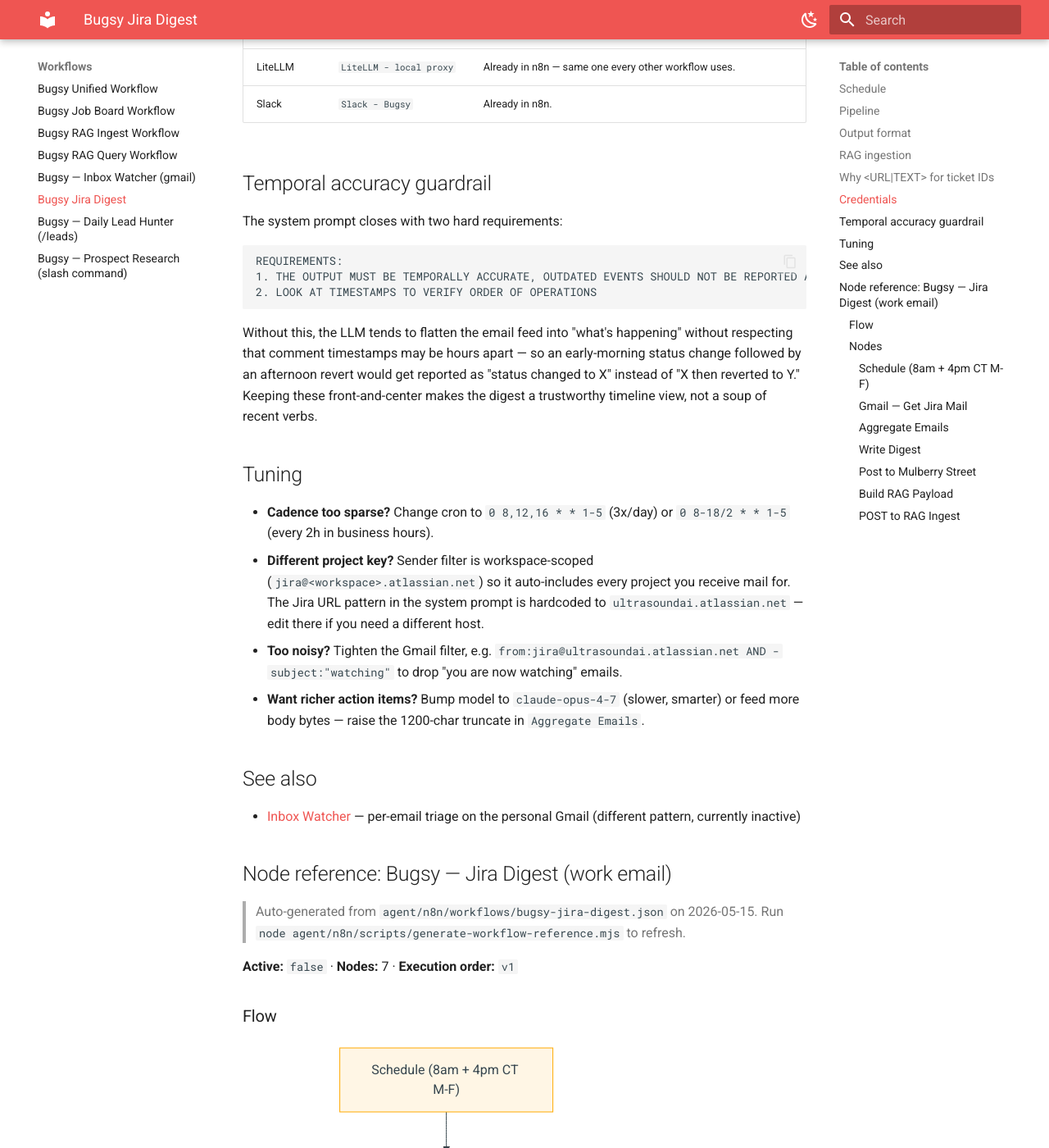
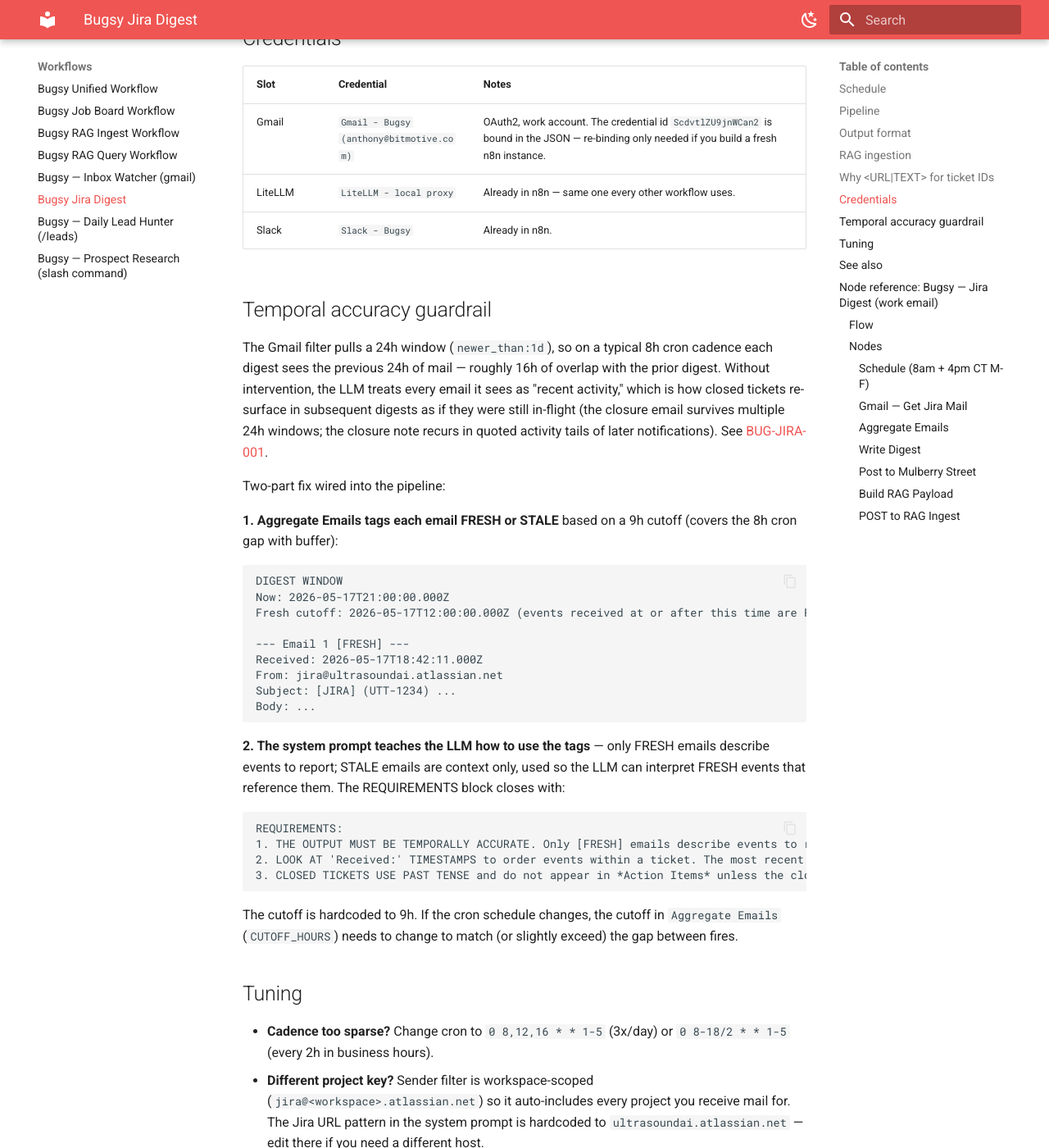
Before and after one commit to anthonycoffey/_agent, an MkDocs documentation site: the page built from docs/workflows/bugsy-jira-digest.md, in a window 1280 px wide and 1400 px high, scrolled down 2675 px. Shown: the whole window at 82% size. Built offline with MkDocs 1.6.1 and Material for MkDocs 9.7.7, drawn with Linux system fonts in a browser that asks for light colours; some of the changed text lies outside the part shown.

Commit message:
fix(jira-digest): tag emails FRESH/STALE and surface internalDate to stop reporting closed tickets as current
Aggregate Emails now computes a 9h cutoff at execution start and tags each
email [FRESH] (received at or after cutoff) or [STALE] (older). Each block
includes a Received: ISO timestamp extracted via a fallback chain that tries
j.internalDate, then j.date, then scans the headers array. When no timestamp
can be extracted the email still surfaces as FRESH but renders Received:
unknown so the LLM can flag the missing signal.

Write Digest's system prompt now teaches the model that [STALE] emails are
context only, not events to report; [FRESH] events drive the Summary and
Action Items; closed tickets use past tense and stay out of Action Items
unless the closure itself demands attention.

Verified with a manual digest trigger 2026-05-17: the digest correctly
past-tensed closed tickets, kept them out of Action Items, and the fallback
chain pulled real timestamps for emails the prior version reported as
unknown.

Closes BUG-JIRA-001.

````diff
--- a/docs/workflows/bugsy-jira-digest.md
+++ b/docs/workflows/bugsy-jira-digest.md
@@ -10,7 +10,7 @@ n8n_workflows: [bugsy-jira-digest]
 
 ## Schedule
 
-Cron `0 8,16 * * 1-5` in `America/Chicago` — **8:00 AM and 4:00 PM CT, Mon–Fri**. No state in Postgres; each run queries `newer_than:1d` so there's intentional overlap between runs (the LLM is told to dedupe).
+Cron `0 8,16 * * 1-5` in `America/Chicago` — **8:00 AM and 4:00 PM CT, Mon–Fri**. No state in Postgres; each run queries `newer_than:1d` so there's intentional overlap between runs. **Aggregate Emails** tags each email FRESH or STALE based on a 9h cutoff so the LLM reports only current-window activity and uses older mail as context — see [Temporal accuracy guardrail](#temporal-accuracy-guardrail).
 
 ## Pipeline
 
@@ -25,8 +25,8 @@ flowchart LR
 ```
 
 - **Gmail — Get Jira Mail** uses Gmail search `from:jira@ultrasoundai.atlassian.net newer_than:1d`. `alwaysOutputData: true` so the downstream chain runs even on empty inboxes.
-- **Aggregate Emails** strips HTML, truncates each body to 1200 chars, and folds all messages into one big text block with `--- Email N ---` separators. Outputs `{ count, emails }`. Returns `(no Jira mail in the window)` when the inbox is empty so the LLM can produce a quiet-shift one-liner.
-- **Write Digest** is a single-shot LLM call against `claude-sonnet-4-6` via LiteLLM. System prompt enforces persona (sparing, max two flourishes), output structure (`*Summary*` + `*Action Items*`), and the strict link-format rule for ticket IDs.
+- **Aggregate Emails** strips HTML, truncates each body to 1200 chars, and folds all messages into one big text block with `--- Email N [FRESH|STALE] ---` separators. Tags each email **FRESH** (received at or after `now - 9h`) or **STALE** (older) and surfaces its Gmail `internalDate` as a `Received:` ISO timestamp so the LLM has explicit temporal signal. Prepends a `DIGEST WINDOW` header with the current time and the freshness cutoff. Outputs `{ count, emails, cutoff, now }`. Returns `(no Jira mail in the window)` when the inbox is empty so the LLM can produce a quiet-shift one-liner. See [Temporal accuracy guardrail](#temporal-accuracy-guardrail) for the rationale.
+- **Write Digest** is a single-shot LLM call against `claude-sonnet-4-6` via LiteLLM. System prompt enforces persona (sparing, max two flourishes), output structure (`*Summary*` + `*Action Items*`), the strict link-format rule for ticket IDs, and the FRESH/STALE rule (only FRESH events get reported; STALE emails are context only).
 - **Post to Mulberry Street** sends the result to channel `C0AV83XUSTU` with `unfurl_links: false` and `unfurl_media: false` so the linkified ticket IDs don't blow up the message with Atlassian previews.
 - **Build RAG Payload** (parallel branch) wraps the digest body in YAML frontmatter and builds the `/rag-ingest` request body. See [RAG ingestion](#rag-ingestion) below.
 - **POST to RAG Ingest** fires the request at `https://n8n.coffey.codes/webhook/rag-ingest` with `onError: continueRegularOutput` so a RAG failure can't break the Slack branch (which runs concurrently off the same `Write Digest` output).
@@ -81,15 +81,34 @@ Slack mrkdwn link syntax is `<URL|display>`. When display text is supplied (not
 
 ## Temporal accuracy guardrail
 
-The system prompt closes with two hard requirements:
+The Gmail filter pulls a 24h window (`newer_than:1d`), so on a typical 8h cron cadence each digest sees the previous 24h of mail — roughly 16h of overlap with the prior digest. Without intervention, the LLM treats every email it sees as "recent activity," which is how closed tickets re-surface in subsequent digests as if they were still in-flight (the closure email survives multiple 24h windows; the closure note recurs in quoted activity tails of later notifications). See [BUG-JIRA-001](../specs/active/BUG-JIRA-001-digest-reports-completed-tickets-as-current.md).
+
+Two-part fix wired into the pipeline:
+
+**1. Aggregate Emails tags each email FRESH or STALE** based on a 9h cutoff (covers the 8h cron gap with buffer):
+
+```
+DIGEST WINDOW
+Now: 2026-05-17T21:00:00.000Z
+Fresh cutoff: 2026-05-17T12:00:00.000Z (events received at or after this time are FRESH; earlier events are STALE)
+
+--- Email 1 [FRESH] ---
+Received: 2026-05-17T18:42:11.000Z
+From: jira@ultrasoundai.atlassian.net
+Subject: [JIRA] (UTT-1234) ...
+Body: ...
+```
+
+**2. The system prompt teaches the LLM how to use the tags** — only FRESH emails describe events to report; STALE emails are context only, used so the LLM can interpret FRESH events that reference them. The REQUIREMENTS block closes with:
 
 ```
 REQUIREMENTS:
-1. THE OUTPUT MUST BE TEMPORALLY ACCURATE, OUTDATED EVENTS SHOULD NOT BE REPORTED AS CURRENT.
-2. LOOK AT TIMESTAMPS TO VERIFY ORDER OF OPERATIONS
+1. THE OUTPUT MUST BE TEMPORALLY ACCURATE. Only [FRESH] emails describe events to report; [STALE] emails are context only. Never report a [STALE]-only event as current activity.
+2. LOOK AT 'Received:' TIMESTAMPS to order events within a ticket. The most recent [FRESH] event wins when describing current state.
+3. CLOSED TICKETS USE PAST TENSE and do not appear in *Action Items* unless the closure itself requires the boss's attention.
 ```
 
-Without this, the LLM tends to flatten the email feed into "what's happening" without respecting that comment timestamps may be hours apart — so an early-morning status change followed by an afternoon revert would get reported as "status changed to X" instead of "X then reverted to Y." Keeping these front-and-center makes the digest a trustworthy timeline view, not a soup of recent verbs.
+The cutoff is hardcoded to 9h. If the cron schedule changes, the cutoff in `Aggregate Emails` (`CUTOFF_HOURS`) needs to change to match (or slightly exceed) the gap between fires.
 
 ## Tuning
 
@@ -106,7 +125,7 @@ Without this, the LLM tends to flatten the email feed into "what's happening" wi
 
 ## Node reference: Bugsy — Jira Digest (work email)
 
-> Auto-generated from `agent/n8n/workflows/bugsy-jira-digest.json` on 2026-05-15. Run `node agent/n8n/scripts/generate-workflow-reference.mjs` to refresh.
+> Auto-generated from `agent/n8n/workflows/bugsy-jira-digest.json` on 2026-05-18. Run `node agent/n8n/scripts/generate-workflow-reference.mjs` to refresh.
 
 **Active:** `false` · **Nodes:** 7 · **Execution order:** `v1`
 
@@ -151,6 +170,15 @@ flowchart TD
 ```javascript
 const emails = $('Gmail — Get Jira Mail').all();
 
+// Digest window: the LLM should treat events within the last 9h as FRESH
+// (covers both the 8h gap between cron fires and a small buffer).
+// Older events are STALE — context from previous digests, not current activity.
+// We keep the 24h Gmail filter to avoid dropping emails on missed runs;
+// the FRESH/STALE tagging lets the LLM decide what to report.
+const now = new Date();
+const CUTOFF_HOURS = 9;
+const cutoff = new Date(now.getTime() - CUTOFF_HOURS * 3600 * 1000);
+
 // Strip HTML so the LLM gets clean text instead of markup
 const stripHtml = (s) => String(s || '')
   .replace(/<style[\s\S]*?<\/style>/gi, ' ')
@@ -163,20 +191,26 @@ const stripHtml = (s) => String(s || '')
   .replace(/\s+/g, ' ')
   .trim();
 
+const header = `DIGEST WINDOW\nNow: ${now.toISOString()}\nFresh cutoff: ${cutoff.toISOString()} (events received at or after this time are FRESH; earlier events are STALE)\n`;
+
 if (!emails.length || (emails.length === 1 && !emails[0].json?.id)) {
-  return [{ json: { count: 0, emails: '(no Jira mail in the window)' } }];
+  return [{ json: { count: 0, emails: header + '\n(no Jira mail in the window)', cutoff: cutoff.toISOString(), now: now.toISOString() } }];
 }
 
 const lines = emails.map((it, i) => {
   const j = it.json || {};
+  const internalMs = j.internalDate ? parseInt(j.internalDate, 10) : null;
+  const received = internalMs ? new Date(internalMs).toISOString() : '?';
+  const isFresh = internalMs ? (internalMs >= cutoff.getTime()) : true;
+  const tag = isFresh ? 'FRESH' : 'STALE';
   const from = (j.from && j.from.text) ? j.from.text : (j.from || j.From || '?');
   const subject = j.subject || j.Subject || '?';
   const snippet = j.snippet || '';
   const body = stripHtml(j.text || j.html || '').substring(0, 1200);
-  return `--- Email ${i + 1} ---\nFrom: ${from}\nSubject: ${subject}\nSnippet: ${snippet}\nBody: ${body}`;
+  return `--- Email ${i + 1} [${tag}] ---\nReceived: ${received}\nFrom: ${from}\nSubject: ${subject}\nSnippet: ${snippet}\nBody: ${body}`;
 }).join('\n\n');
 
-return [{ json: { count: emails.length, emails: lines } }];
+return [{ json: { count: emails.length, emails: header + '\n' + lines, cutoff: cutoff.toISOString(), now: now.toISOString() } }];
 ```
 
 #### Write Digest
@@ -203,6 +237,14 @@ Concrete things the boss has to DO. One bullet per item starting with •. Cover
 - threads where someone is waiting on his input
 - work that obviously needs a ticket but doesn't have one — suggest creating, label '(no ticket yet)'
 
+TEMPORAL CONTEXT — read this CAREFULLY:
+- The input starts with a 'DIGEST WINDOW' block that gives the current time and the 'Fresh cutoff' time. Use these as ground truth.
+- Each email is tagged [FRESH] or [STALE] in its header. [FRESH] = received at or after the cutoff (this digest's window). [STALE] = received earlier (already covered in a prior digest, or unrelated to this window).
+- Each email also has an explicit 'Received:' ISO timestamp — use it when ordering events for one ticket.
+- ONLY [FRESH] emails describe activity to report. [STALE] emails are CONTEXT — they exist so you can interpret [FRESH] events that reference them (e.g. 'the ticket Bob closed yesterday was reopened today'). Do NOT include a [STALE]-only event in *Summary* or *Action Items*.
+- Inside any email body, Jira often quotes prior comments and historical activity. The 'Received:' timestamp applies to the EMAIL, not to the events quoted inside it. If a body mentions a status change that you've already seen in a [STALE] email, treat it as old context, not new activity.
+- A ticket whose most recent [FRESH] event is a status change to Done / Closed / Resolved / Cancelled was COMPLETED. Use past tense ('closed UTT-NNN at HH:MM'). Do NOT include closed tickets as action items unless the closure itself demands a response (e.g. a ticket assigned to the boss got closed by someone else unexpectedly).
+
 FORMATTING RULES — strict:
 - EVERY ticket ID (UTT-NNN) must be a hyperlink in this exact form: <https://ultrasoundai.atlassian.net/browse/UTT-NNN|UTT-NNN>. No bare 'UTT-123' anywhere.
 - Slack markdown only: *bold*, _italic_, `code`, bullets with •.
@@ -210,13 +252,14 @@ FORMATTING RULES — strict:
 - No closing signature.
 - Keep it tight. If something's repeated across emails (same comment quoted back), mention once.
 
-If the input is '(no Jira mail in the window)': respond with a one-liner in voice, e.g. 'Quiet shift, boss — nothin' worth ya time on the Jira front.'
+If there are no [FRESH] emails at all (every email is [STALE] or the input says '(no Jira mail in the window)'): respond with a one-liner in voice, e.g. 'Quiet shift, boss — nothin' worth ya time on the Jira front.'
 
 Output the message body ONLY — no preamble, no 'Here is your digest:'.
 
 REQUIREMENTS:
-1. THE OUTPUT MUST BE TEMPORALLY ACCURATE, OUTDATED EVENTS SHOULD NOT BE REPORTED AS CURRENT.
-2. LOOK AT TIMESTAMPS TO VERIFY ORDER OF OPERATIONS
+1. THE OUTPUT MUST BE TEMPORALLY ACCURATE. Only [FRESH] emails describe events to report; [STALE] emails are context only. Never report a [STALE]-only event as current activity.
+2. LOOK AT 'Received:' TIMESTAMPS to order events within a ticket. The most recent [FRESH] event wins when describing current state.
+3. CLOSED TICKETS USE PAST TENSE and do not appear in *Action Items* unless the closure itself requires the boss's attention.
 ```
 
 **USER message:**
````
Also changed, not shown: docs/SUMMARY.md (+2 -0 lines), docs/specs/archive/BUG-JIRA-001-digest-reports-completed-tickets-as-current.md (added, +256 -0 lines), 1 other file.
